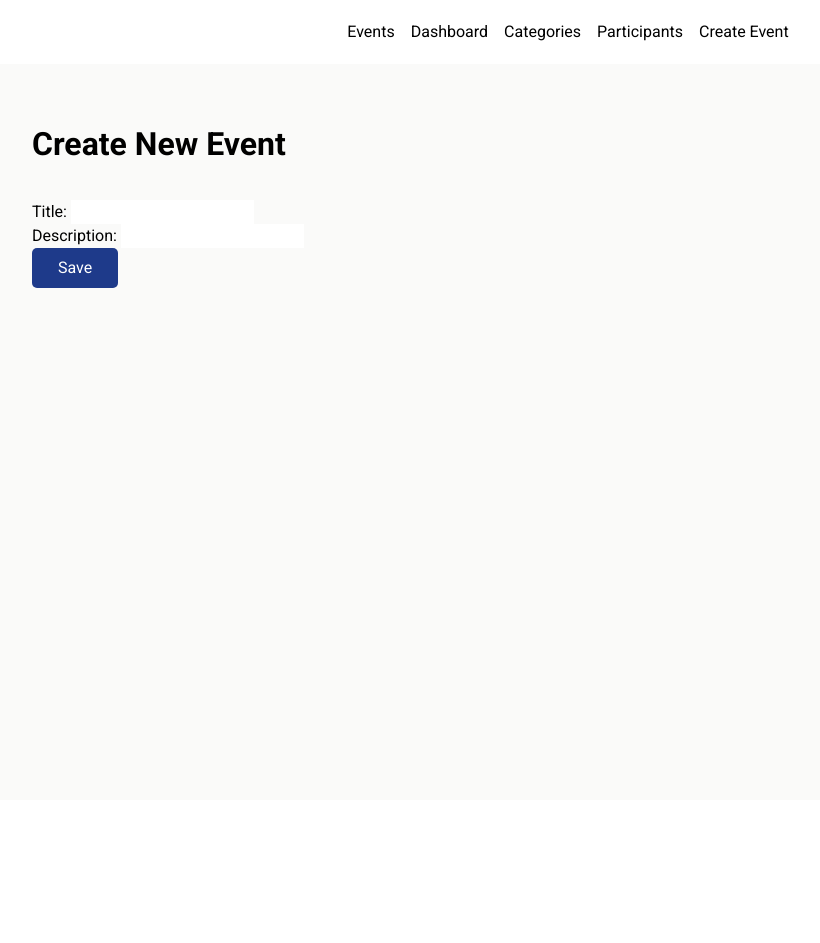
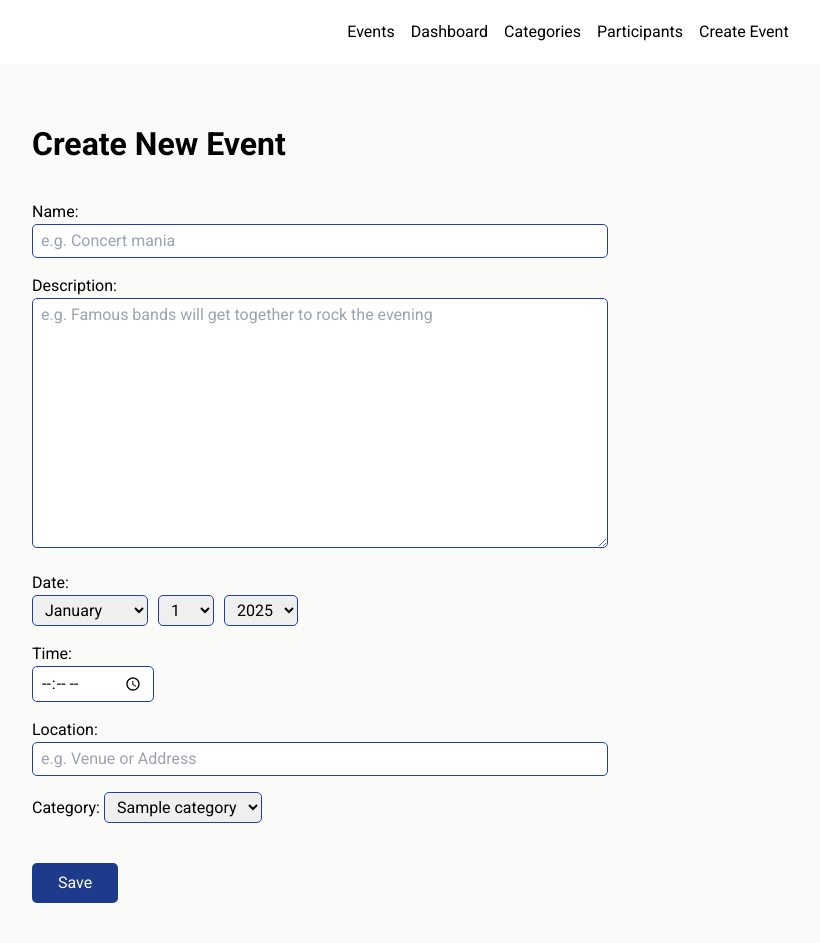
Before and after one commit to Mesbah214/event_management, a Django app: page /events/new-event/ in a window 1280 px wide. Shown: the whole page, without its empty margins (72-892 px from the left). Before the commit the page ends 288 px from the top, so only its background shows below. Run offline with Django 5.2, Linux system fonts and the light colour scheme; tables that the repository leaves empty hold one stand-in row (values such as "Sample post").

Commit message:
feat: added new event form

```diff
--- a/events/forms.py
+++ /dev/null
@@ -1,5 +0,0 @@
-from django import forms
-
-class EventForm(forms.Form):
-    title = forms.CharField(max_length=250)
-    description = forms.CharField()
--- /dev/null
+++ b/events/forms/event_form.py
@@ -0,0 +1,51 @@
+from django import forms
+from events.models import Event
+
+
+class StyledFormMixin:
+    default_classes = "border border-blue-800 mb-[1.6rem] px-[.8rem] py-[.4rem] w-full focus-visible:outline focus-visible:outline-blue-700 rounded-lg"
+
+    def apply_styled_widgets(self):
+        for field_name, field in self.fields.items():
+            if field_name == 'location' and isinstance(field.widget, forms.TextInput):
+                field.widget.attrs.update({
+                    'class': self.default_classes,
+                    'placeholder': "e.g. Venue or Address"  # Custom placeholder for location field
+                })
+            elif isinstance(field.widget, forms.TimeInput):
+                field.widget.attrs.update({
+                    'class': f"{self.default_classes} w-max block",
+                })
+            elif isinstance(field.widget, forms.TextInput):
+                field.widget.attrs.update({
+                    'class': self.default_classes,
+                    'placeholder': "e.g. Concert mania"
+                })
+            elif isinstance(field.widget, forms.Textarea):
+                field.widget.attrs.update({
+                    'class': self.default_classes,
+                    'placeholder': "e.g. Famous bands will get together to rock the evening"
+                })
+            elif isinstance(field.widget, forms.SelectDateWidget):
+                field.widget.attrs.update({
+                    'class': f"{self.default_classes} w-max mr-[1rem]",
+                })
+            elif isinstance(field.widget, forms.Select):
+                field.widget.attrs.update({
+                    'class': f"{self.default_classes} w-max"
+                })
+
+
+class EventModelForm(StyledFormMixin, forms.ModelForm):
+    def __init__(self, *args, **kwargs):
+        super().__init__(*args, **kwargs)
+        self.apply_styled_widgets()
+
+    class Meta:
+        model = Event
+        fields = '__all__'
+        widgets = {
+            'category': forms.Select,
+            'date': forms.SelectDateWidget,
+            'time': forms.TimeInput(attrs={'type': 'time'})
+        }
--- a/events/participant_form.py
+++ b/events/forms/participant_form.py
@@ -3,7 +3,7 @@ from events.models import Participant
 
 
 class StyledFormMixin:
-    default_classes = "border border-blue-800 px-[.8rem] py-[.4rem] w-full focus-visible:outline focus-visible:outline-blue-700 rounded-lg"
+    default_classes = "border border-blue-800 px-[.8rem] py-[.4rem] w-full focus-visible:outline focus-visible:outline-blue-700 rounded-lg mb-[2.4rem]"
 
     def apply_styled_widgets(self):
         for field_name, field in self.fields.items():
--- a/events/models.py
+++ b/events/models.py
@@ -28,3 +28,6 @@ class Participant(models.Model):
 class Category(models.Model):
     name = models.CharField(max_length=255)
     description = models.TextField()
+
+    def __str__(self):
+        return self.name
--- a/events/templates/new_event.html
+++ b/events/templates/new_event.html
@@ -3,40 +3,14 @@
 {% block create_event %}
 <div class="px-[2.4rem] max-w-[112rem] mx-auto mt-[12rem] mb-[4rem]">
     <h1 class="text-[2.4rem] font-bold md:text-[3.2rem] capitalize">create new event</h1>
+    {% if message %}
+    <p>{{ message }}</p>
+    {% endif %}
     <form class="mt-[3.2rem] max-w-[57.6rem]" onsubmit="" method="POST">
         {% csrf_token %}
         {{ form }}
-        {% comment %} <div class="[&:not(:last-child)]:mb-[3.2rem]">
-            <label for="name" class="block capitalize mb-[.6rem]">event name</label>
-            <input class="border border-blue-800 px-[.8rem] py-[.4rem] w-full focus-visible:outline focus-visible:outline-blue-700 rounded-lg" type="text" autocomplete="off" id="name" name="name" placeholder="e.g, reuniting oldies" required />
-        </div>
         <div class="[&:not(:last-child)]:mb-[3.2rem]">
-            <label for="desc" class="block capitalize mb-[.6rem]">event description</label>
-            <textarea class="border border-blue-800 px-[.8rem] py-[.4rem] w-full focus-visible:outline focus-visible:outline-blue-700 rounded-lg" autocomplete="off" id="desc" name="desc" placeholder="e.g, something about the event" rows="6" required></textarea>
-        </div>
-        <div class="[&:not(:last-child)]:mb-[3.2rem]">
-            <label for="address" class="block capitalize mb-[.6rem]">event address</label>
-            <input class="border border-blue-800 px-[.8rem] py-[.4rem] w-full focus-visible:outline focus-visible:outline-blue-700 rounded-lg" type="text" autocomplete="off" id="address" name="address" required />
-        </div>
-        <div class="[&:not(:last-child)]:mb-[3.2rem]">
-            <label for="date" class="block capitalize mb-[.6rem]">event date</label>
-            <input class="border border-blue-800 px-[.8rem] py-[.4rem] focus-visible:outline focus-visible:outline-blue-700 rounded-lg" type="date" autocomplete="off" id="date" name="date" required />
-        </div>
-        <div class="[&:not(:last-child)]:mb-[3.2rem]">
-            <label for="time" class="block capitalize mb-[.6rem]">event time</label>
-            <input class="border border-blue-800 px-[.8rem] py-[.4rem] focus-visible:outline focus-visible:outline-blue-700 rounded-lg" type="time" autocomplete="off" id="time" name="time" required />
-        </div>
-        <div class="[&:not(:last-child)]:mb-[3.2rem]">
-            <label for="category" class="block capitalize mb-[.6rem]">event category</label>
-            <select class="border border-blue-800 px-[.8rem] py-[.6rem] focus-visible:outline focus-visible:outline-blue-700 rounded-lg capitalize" id="category" name="category" required>
-                <option value="" disabled selected>select a category</option>
-                <option value="musical">musical</option>
-                <option value="drama">drama</option>
-                <option value="meetup">meetup</option>
-            </select>
-        </div> {% endcomment %}
-        <div class="[&:not(:last-child)]:mb-[3.2rem]">
-            <button class="px-[2.6rem] py-[.8rem] bg-blue-900 text-white focus-visible:outline focus-visible:outline-blue-700 rounded-lg capitalize w-max cursor-pointer" type="submit">save</button>
+            <button class="px-[2.6rem] mt-[2.4rem] py-[.8rem] bg-blue-900 text-white focus-visible:outline focus-visible:outline-blue-700 rounded-lg capitalize w-max cursor-pointer" type="submit">save</button>
         </div>
     </form>
 </div>
--- a/events/templates/participants.html
+++ b/events/templates/participants.html
@@ -12,13 +12,13 @@
         {% csrf_token %}
         {{ form }}
         <div class="[&:not(:last-child)]:mb-[3.2rem]">
-            <button class="px-[2.6rem] py-[.8rem] bg-blue-900 text-white focus-visible:outline focus-visible:outline-blue-700 rounded-lg capitalize w-max cursor-pointer" type="submit">save</button>
+            <button class="px-[2.6rem] py-[.8rem] bg-blue-900 text-white focus-visible:outline focus-visible:outline-blue-700 rounded-lg capitalize w-max cursor-pointer mt-[2.4rem]" type="submit">save</button>
         </div>
     </form>
     <div class="mt-[4.8rem]">
         <h2 class="capitalize font-medium text-[2rem]">all participants</h2>
         <p class="text-[1.2rem] text-gray-500 mb-[2.4rem]">Click on the participant name to update it</p>
-        <p class="text-gray-600 mt-[.4rem]">Number of total participant: <span class="text-gray-900">128</span></p>
+        <p class="text-gray-600 mt-[.4rem]">Number of total participant: <span class="text-gray-900">{{ number_of_participants }}</span></p>
         <div class="mt-[2.4rem] rounded-md">
             <div class="grid grid-cols-2 bg-white py-[.8rem] border-b border-gray-200">
                 <h4 class="capitalize text-[1.3rem] text-gray-600 px-[1.2rem]">name</h4>
--- a/events/views.py
+++ b/events/views.py
@@ -1,7 +1,7 @@
 from django.shortcuts import render
 from django.http import HttpResponse
-from events.forms import EventForm
-from events.participant_form import ParticipantModelForm
+from events.forms.event_form import EventModelForm
+from events.forms.participant_form import ParticipantModelForm
 from events.models import Event, Participant, Category
 from django.db.models import Count
 
@@ -9,7 +9,8 @@ from django.db.models import Count
 
 
 def all_events(request):
-    events = Event.objects.select_related('category').annotate(num_par=Count('participant'))
+    events = Event.objects.select_related(
+        'category').annotate(num_par=Count('participant'))
     num_events = Event.objects.count()
     context = {'events': events, 'num_events': num_events}
     return render(request, 'events.html', context)
@@ -29,20 +30,33 @@ def categories(request):
 def participants(request):
     form = ParticipantModelForm()
     participants = Participant.objects.all()
+    number_of_participants = Participant.objects.count()
 
     if request.method == 'POST':
         form = ParticipantModelForm(request.POST)
         if form.is_valid():
             form.save()
 
-            return render(request, 'participants.html', {"form": form, "message": "Task added succesfully", "participants": participants})
+            return render(request, 'participants.html', {
+                "form": form,
+                "message": "Task added succesfully",
+                "participants": participants,
+                'number_of_participants': number_of_participants
+            })
 
-    context = {'form': form, "participants": participants}
+    context = {'form': form, "participants": participants, 'number_of_participants': number_of_participants}
     return render(request, 'participants.html', context)
 
 
 def new_event(request):
-    form = EventForm()
+    form = EventModelForm()
+
+    if request.method == 'POST':
+        form = EventModelForm(request.POST)
+        if form.is_valid():
+            form.save()
+
+            return render(request, 'new_event.html', {'form': form, "message": "Event added succesfully"})
     context = {'form': form}
     return render(request, 'new_event.html', context)
 
--- a/static/css/output.css
+++ b/static/css/output.css
@@ -649,6 +649,10 @@ video {
   margin-bottom: .6rem;
 }
 
+.mb-\[1\.6rem\] {
+  margin-bottom: 1.6rem;
+}
+
 .mb-\[2\.4rem\] {
   margin-bottom: 2.4rem;
 }
@@ -685,12 +689,28 @@ video {
   margin-top: 4.8rem;
 }
 
+.ml-\[1rem\] {
+  margin-left: 1rem;
+}
+
+.mr-\[1rem\] {
+  margin-right: 1rem;
+}
+
+.mt-\[1\.6rem\] {
+  margin-top: 1.6rem;
+}
+
 .block {
   display: block;
 }
 
 .inline-block {
   display: inline-block;
+}
+
+.inline {
+  display: inline;
 }
 
 .flex {
@@ -787,6 +807,12 @@ video {
   row-gap: .8rem;
 }
 
+.space-y-2 > :not([hidden]) ~ :not([hidden]) {
+  --tw-space-y-reverse: 0;
+  margin-top: calc(0.5rem * calc(1 - var(--tw-space-y-reverse)));
+  margin-bottom: calc(0.5rem * var(--tw-space-y-reverse));
+}
+
 .break-words {
   overflow-wrap: break-word;
 }
@@ -868,16 +894,6 @@ video {
 .bg-yellow-200 {
   --tw-bg-opacity: 1;
   background-color: rgb(254 240 138 / var(--tw-bg-opacity, 1));
-}
-
-.bg-red-400 {
-  --tw-bg-opacity: 1;
-  background-color: rgb(248 113 113 / var(--tw-bg-opacity, 1));
-}
-
-.bg-purple-600 {
-  --tw-bg-opacity: 1;
-  background-color: rgb(147 51 234 / var(--tw-bg-opacity, 1));
 }
 
 .p-\[1rem\] {
@@ -1055,22 +1071,8 @@ video {
   color: rgb(255 255 255 / var(--tw-text-opacity, 1));
 }
 
-.text-red-800 {
-  --tw-text-opacity: 1;
-  color: rgb(153 27 27 / var(--tw-text-opacity, 1));
-}
-
-.text-red-400 {
-  --tw-text-opacity: 1;
-  color: rgb(248 113 113 / var(--tw-text-opacity, 1));
-}
-
 .underline {
   text-decoration-line: underline;
-}
-
-.accent-blue-800 {
-  accent-color: #1e40af;
 }
 
 .filter {
--- a/tailwind.config.js
+++ b/tailwind.config.js
@@ -2,7 +2,8 @@
 module.exports = {
   content: [
     "./templates/**/*.html",
-    "./**/templates/**/*.html"
+    "./**/templates/**/*.html",
+    "./**/forms/**/*.py"
   ],
   theme: {
     extend: {},
```
Also changed, not shown: events/forms/__init__.py (added).
